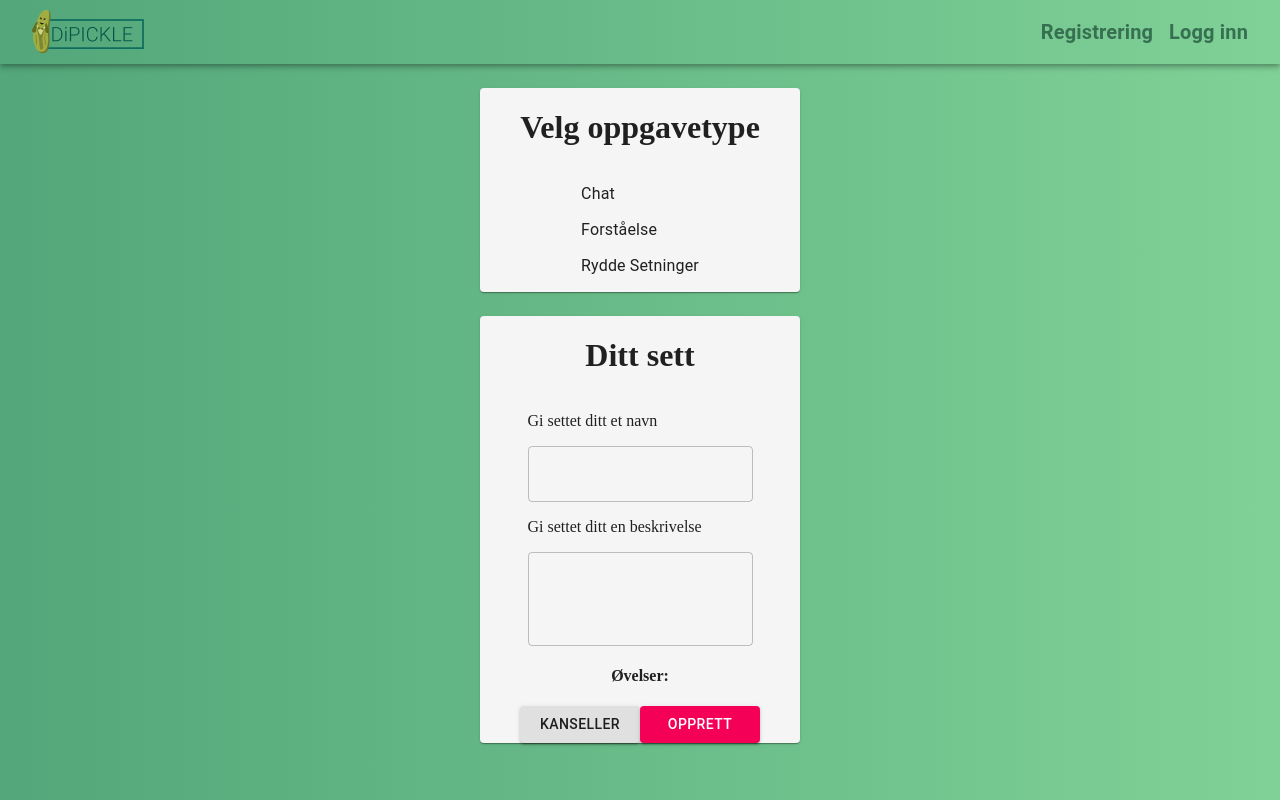
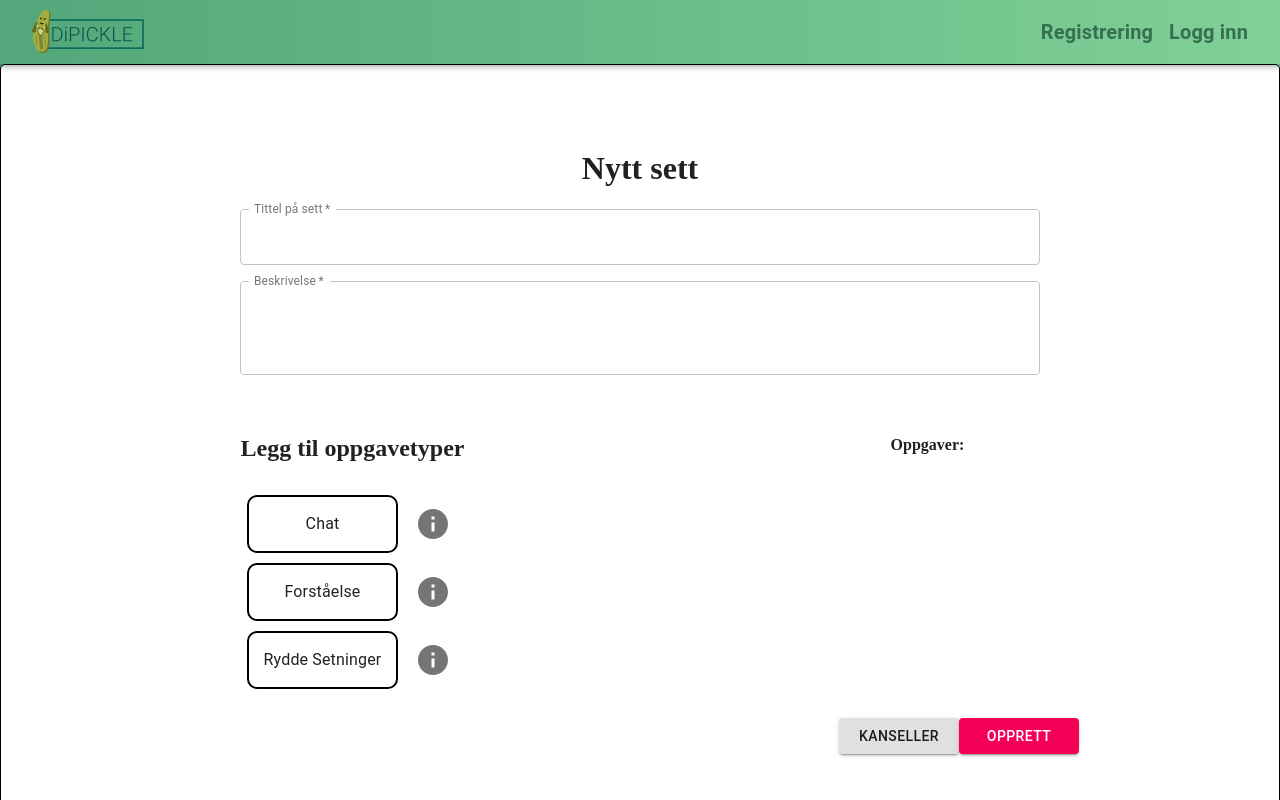
Before and after one commit to phajsi/LIM01, a React (Create React App) app in the folder frontend/: page /createexercise in a window 1280 px wide. Shown: the top 800 px of the page. Built offline with nearby package versions, Linux system fonts and the light colour scheme.

Commit message:
Redesignes create exercise and edit exercise

```diff
--- a/frontend/src/containers/CreateExercises/CreateExercises.js
+++ b/frontend/src/containers/CreateExercises/CreateExercises.js
@@ -9,7 +9,9 @@ import {
   Button,
   TextField,
   Grid,
+  IconButton,
 } from '@material-ui/core';
+import InfoIcon from '@material-ui/icons/Info';
 import CreateForstaelse from '../../components/CreateExerciseForms/CreateForstaelse';
 import CreateChat from '../../components/CreateExerciseForms/CreateChat';
 import CreateRyddeSetninger from '../../components/CreateExerciseForms/CreateRyddeSetninger';
@@ -195,39 +197,19 @@ const CreateExercises = () => {
   switch (step) {
     case 'Menu':
       return (
-        <div className={classes.root}>
-          <Paper className={classes.menu}>
-            <h1>Velg oppgavetype</h1>
-            <MenuList>
-              <MenuItem
-                disabled={exerciseCounts.c > 4}
-                onClick={() => setStep('chat')}
-              >
-                Chat
-              </MenuItem>
-              <MenuItem
-                disabled={exerciseCounts.f > 4}
-                onClick={() => setStep('forstaelse')}
-              >
-                Forståelse
-              </MenuItem>
-              <MenuItem
-                disabled={exerciseCounts.r > 4}
-                onClick={() => setStep('rydde_setninger')}
-              >
-                Rydde Setninger
-              </MenuItem>
-            </MenuList>
-          </Paper>
-          <Paper className={classes.menu}>
-            <h1>Ditt sett</h1>
-            <div>
-              <p>Gi settet ditt et navn</p>
+        <Paper className={classes.root}>
+          <h1>Nytt sett</h1>
+          <Grid container className={classes.gridcontainer}>
+            <Grid item xs={12} className={classes.form}>
               <TextField
                 name="title"
                 multiline
                 fullWidth
                 rowsMax={1}
+                label="Tittel på sett"
+                InputLabelProps={{
+                  shrink: true,
+                }}
                 required
                 variant="outlined"
                 defaultValue={formDataSet.title}
@@ -240,13 +222,18 @@ const CreateExercises = () => {
                   // eslint-disable-next-line react/jsx-curly-newline
                 }
               />
-              <p>Gi settet ditt en beskrivelse</p>
+            </Grid>
+            <Grid item xs={12} className={classes.form}>
               <TextField
                 name="description"
                 multiline="true"
                 fullWidth
                 rows={3}
                 rowsMax={10}
+                label="Beskrivelse"
+                InputLabelProps={{
+                  shrink: true,
+                }}
                 required
                 variant="outlined"
                 defaultValue={formDataSet.description}
@@ -259,21 +246,71 @@ const CreateExercises = () => {
                   // eslint-disable-next-line react/jsx-curly-newline
                 }
               />
-            </div>
-            <h4>Øvelser:</h4>
+            </Grid>
+            <Grid item sm={6} xs={12} className={classes.menu}>
+              <h2>Legg til oppgavetyper</h2>
+              <MenuList>
+                <Grid className={classes.menugroup}>
+                  <MenuItem
+                    className={classes.menuitem}
+                    disabled={exerciseCounts.c > 4}
+                    onClick={() => setStep('chat')}
+                  >
+                    Chat
+                  </MenuItem>
+                  <IconButton>
+                    <InfoIcon className={classes.icons} />
+                  </IconButton>
+                </Grid>
+                <Grid className={classes.menugroup}>
+                  <MenuItem
+                    className={classes.menuitem}
+                    disabled={exerciseCounts.f > 4}
+                    onClick={() => setStep('forstaelse')}
+                  >
+                    Forståelse
+                  </MenuItem>
+                  <IconButton>
+                    <InfoIcon className={classes.icons} />
+                  </IconButton>
+                </Grid>
+                <Grid className={classes.menugroup}>
+                  <MenuItem
+                    className={classes.menuitem}
+                    disabled={exerciseCounts.r > 4}
+                    onClick={() => setStep('rydde_setninger')}
+                  >
+                    Rydde Setninger
+                  </MenuItem>
+                  <IconButton>
+                    <InfoIcon className={classes.icons} />
+                  </IconButton>
+                </Grid>
+              </MenuList>
+            </Grid>
+            <Grid item sm={6} xs={12} className={classes.menu}>
+              <h4>Oppgaver:</h4>
+              <Grid container>
                 {Object.entries(formDataSet).map(([type, id]) => {
                   if (type.substring(0, 4) === 'chat') {
                     return (
+                      <Grid item xs={6}>
                         <Chip
+                          className={classes.chip}
                           label="Chat"
-                    onDelete={() => onDeleteExercise(type, `/deletechat/${id}`)}
+                          onDelete={() =>
+                            onDeleteExercise(type, `/deletechat/${id}`)
+                          }
                           onClick={() => editExercise(id, 'chat')}
                         />
+                      </Grid>
                     );
                   }
                   if (type.substring(0, 4) === 'fors') {
                     return (
+                      <Grid item xs={6}>
                         <Chip
+                          className={classes.chip}
                           label="Forstaelse"
                           onDelete={() =>
                             // eslint-disable-next-line prettier/prettier
@@ -281,11 +318,14 @@ const CreateExercises = () => {
                           }
                           onClick={() => editExercise(id, 'forstaelse')}
                         />
+                      </Grid>
                     );
                   }
                   if (type.substring(0, 4) === 'rydd') {
                     return (
+                      <Grid item xs={6}>
                         <Chip
+                          className={classes.chip}
                           label="Rydde Setninger"
                           onDelete={() =>
                             // eslint-disable-next-line prettier/prettier
@@ -293,12 +333,15 @@ const CreateExercises = () => {
                           }
                           onClick={() => editExercise(id, 'rydde_setninger')}
                         />
+                      </Grid>
                     );
                   }
                   return <></>;
                 })}
                 {emptySetError && <h4>{emptySetError}</h4>}
-            <Grid className={classes.buttoncontainer}>
+              </Grid>
+            </Grid>
+            <Grid item xs={12} className={classes.buttoncontainer}>
               <Grid>
                 <Button
                   className={classes.buttons}
@@ -325,7 +368,7 @@ const CreateExercises = () => {
                 </Button>
               </Grid>
             </Grid>
-          </Paper>
+          </Grid>
           {redirectHome && (
             <Redirect
               to={{
@@ -333,7 +376,7 @@ const CreateExercises = () => {
               }}
             />
           )}
-        </div>
+        </Paper>
       );
     case 'chat':
       return (
--- a/frontend/src/containers/CreateExercises/styles.js
+++ b/frontend/src/containers/CreateExercises/styles.js
@@ -3,25 +3,60 @@ import { makeStyles } from '@material-ui/core/styles';
 const useStyles = makeStyles((theme) => ({
   root: {
     height: '100vh',
+    maxWidth: theme.spacing(150),
+    margin: 'auto',
+    textAlign: 'center',
+    border: '1px solid #000000',
+    borderRadius: 5,
+    padding: '5vw',
+  },
+  gridcontainer: {
+    margin: 'auto',
   },
   menu: {
-    backgroundColor: '#f5f5f5',
-    maxWidth: theme.spacing(40),
     marginTop: theme.spacing(3),
     display: 'flex',
     flexDirection: 'column',
     alignItems: 'center',
     margin: 'auto',
   },
+  menugroup: {
+    display: 'flex',
+    flexDirection: 'row',
+  },
+  menuitem: {
+    maxWidth: theme.spacing(50),
+    border: '2px solid #000000',
+    borderRadius: 10,
+    margin: '5px',
+    padding: '15px',
+    justifyContent: 'center',
+    flexGrow: 1,
+  },
+  icons: {
+    fontSize: '1.5em',
+    justifyContent: 'flex-end',
+  },
+  form: {
+    margin: 'auto',
+    marginBottom: theme.spacing(2),
+    maxWidth: theme.spacing(100),
+  },
   buttoncontainer: {
     display: 'flex',
     flexDirection: 'row',
     alignItems: 'center',
-    justifyContent: 'center',
+    justifyContent: 'flex-end',
+    margin: theme.spacing(17),
+    marginTop: theme.spacing(2),
   },
   buttons: {
     width: theme.spacing(15),
   },
+  chip: {
+    minWidth: theme.spacing(25),
+    margin: theme.spacing(0.5),
+  },
 }));
 
 export default useStyles;
```
Lines whose indentation alone changed are shown as unchanged.
